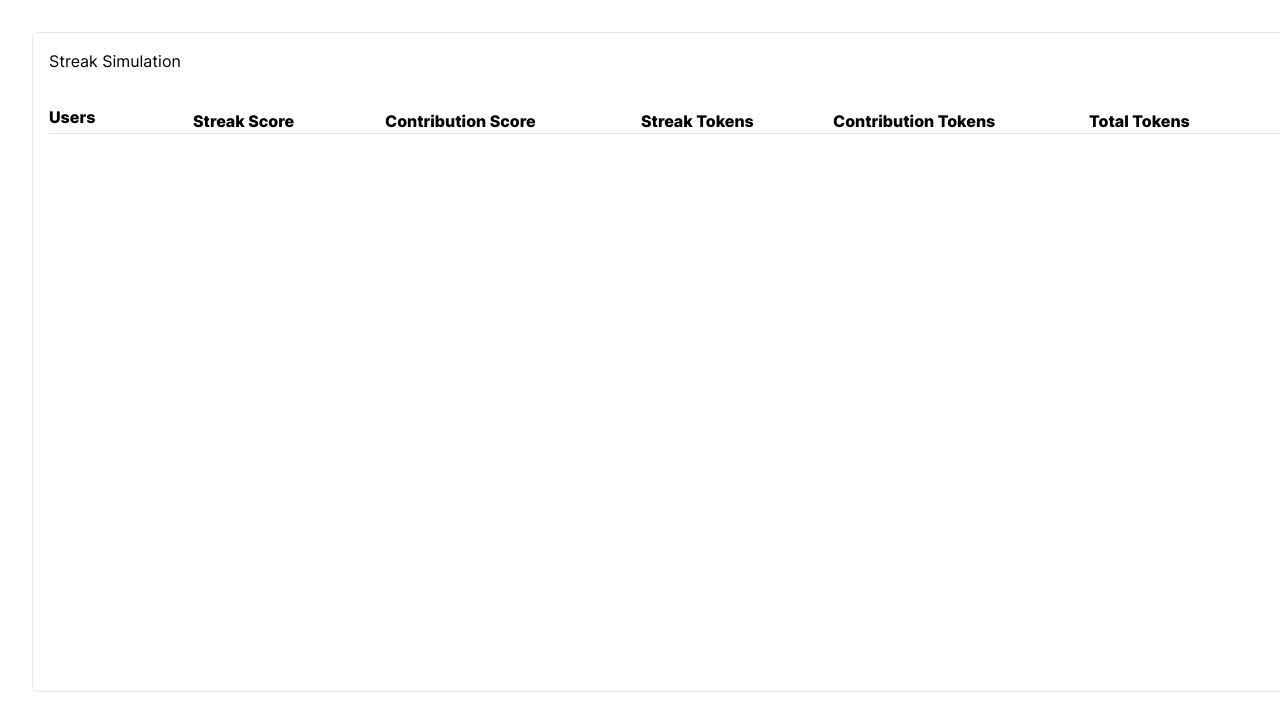
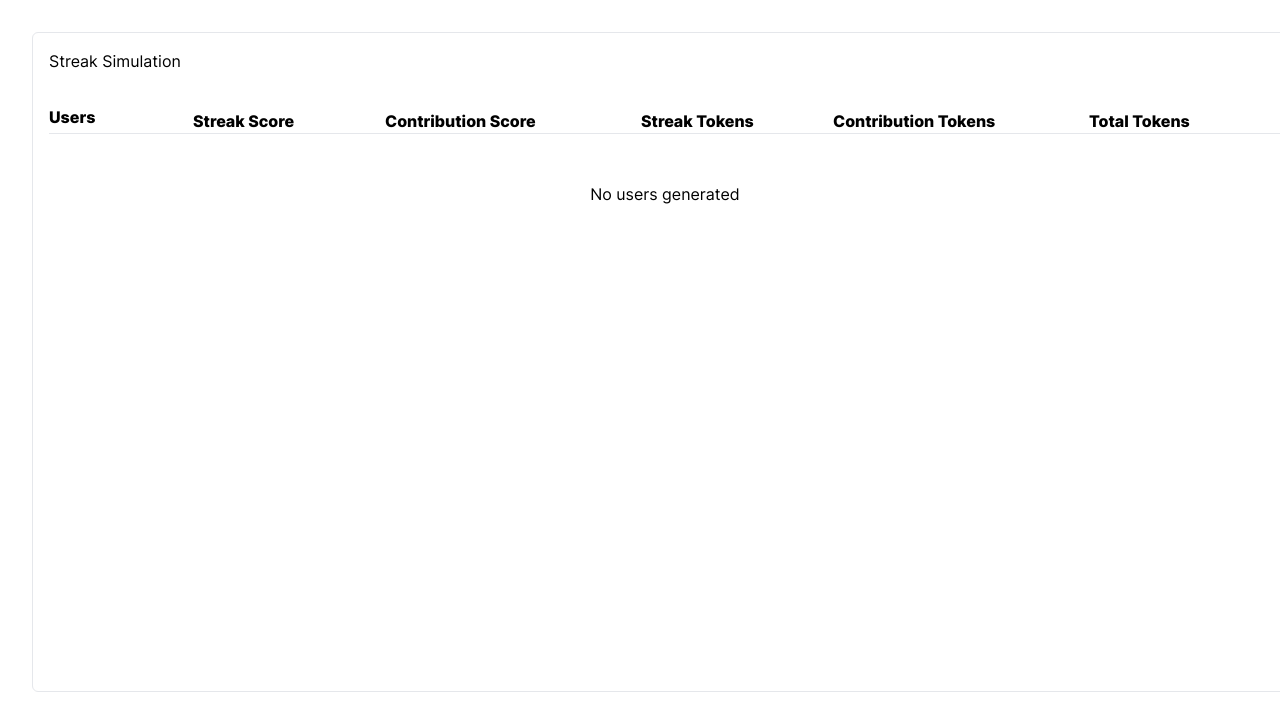
Before and after one commit to Abhikumar98/gari-mining-mission-calculator, a Next.js app: page / in a window 1280 px wide. Shown: the top 728 px of the page. Built offline with nearby package versions, Linux system fonts and the light colour scheme.

Commit message:
fix: minor fix

```diff
--- a/src/pages/index.tsx
+++ b/src/pages/index.tsx
@@ -120,6 +120,11 @@ export default function HomePage() {
                   </div>
                 );
               })}
+              {!randomData && (
+                <div className='mt-12 flex items-center justify-center'>
+                  No users generated
+                </div>
+              )}
             </div>
           </div>
         </div>
```
